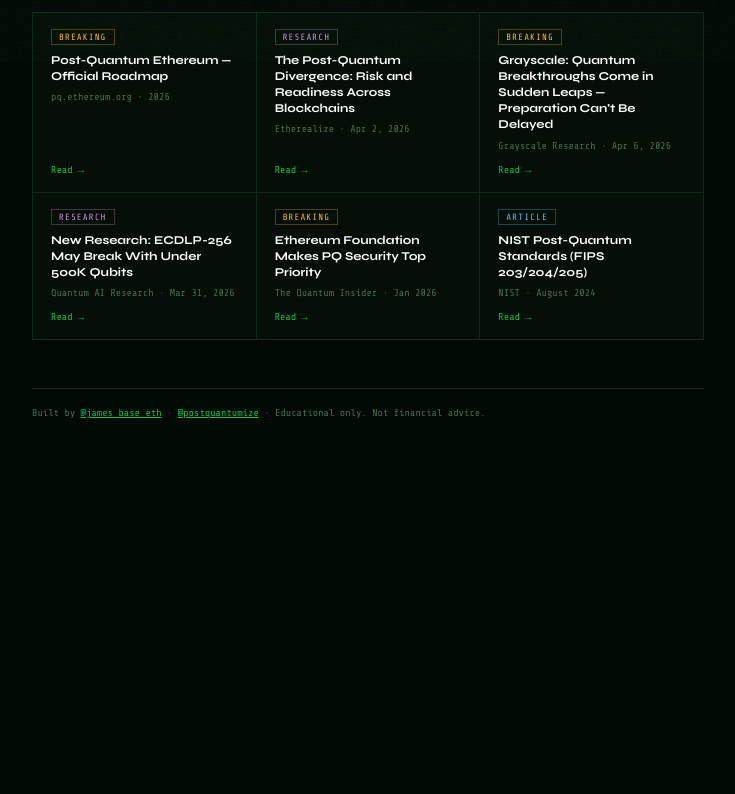
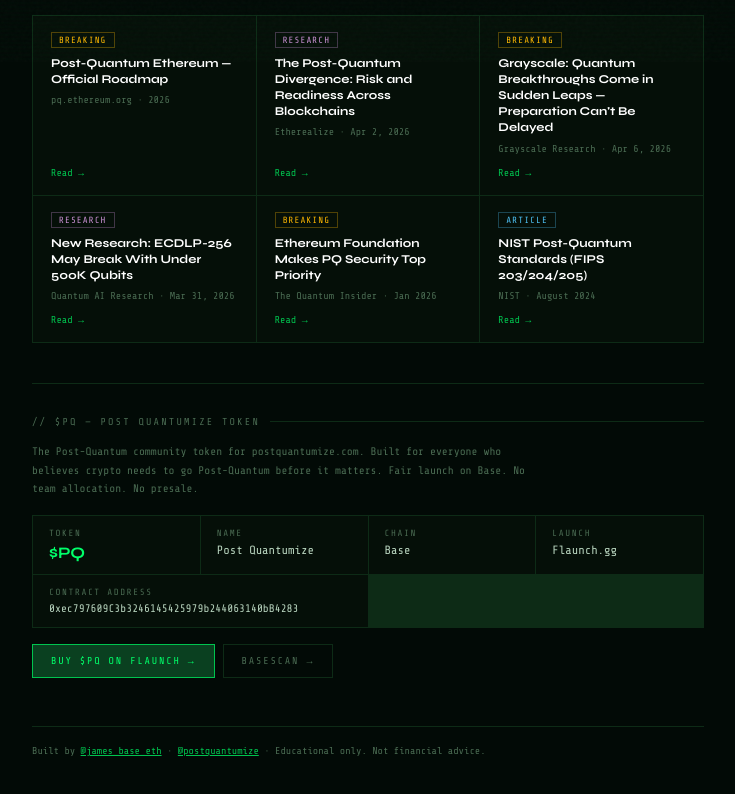
Before and after one commit to githest/postquantumize, a Next.js app: page / in a window 1280 px wide. Shown: the part 738-1532 px from the top of the page, without its empty margins (272-1007 px from the left). Before the commit the page ends 1236 px from the top, so only its background shows below. Built offline with nearby package versions, Linux system fonts and the light colour scheme.

Commit message:
fix: remove 15% vaulted from token description

```diff
--- a/src/app/page.tsx
+++ b/src/app/page.tsx
@@ -170,6 +170,22 @@ const STYLE = `
   .res-arrow { font-size:10px; color:var(--green-dim); margin-top:auto; padding-top:6px; }
   .res-viewall { font-family:var(--font-mono); font-size:10px; letter-spacing:0.15em; text-transform:uppercase; color:var(--text-dim); text-decoration:none; border:1px solid var(--border); padding:8px 14px; display:inline-block; transition:all 0.2s; }
   .res-viewall:hover { border-color:var(--green-dim); color:var(--green); }
+
+  /* ── $PQ TOKEN ── */
+  .pqz-section { border-top:1px solid var(--border); margin-top:40px; padding-top:32px; }
+  .pqz-title { font-size:10px; letter-spacing:0.22em; text-transform:uppercase; color:var(--text-dim); display:flex; align-items:center; gap:10px; margin-bottom:16px; }
+  .pqz-title::after { content:''; flex:1; height:1px; background:var(--border); width:40px; }
+  .pqz-grid { display:grid; grid-template-columns:repeat(auto-fill, minmax(160px,1fr)); gap:1px; background:var(--border); border:1px solid var(--border); margin-bottom:16px; }
+  .pqz-cell { background:var(--surface); padding:12px 16px; }
+  .pqz-label { font-size:9px; color:var(--text-dim); letter-spacing:0.18em; text-transform:uppercase; margin-bottom:5px; }
+  .pqz-value { font-size:12px; color:var(--text); word-break:break-all; }
+  .pqz-value-green { color:var(--green); font-family:var(--font-display); font-weight:700; font-size:16px; }
+  .pqz-actions { display:flex; gap:8px; flex-wrap:wrap; }
+  .pqz-btn-primary { font-family:var(--font-mono); font-size:10px; letter-spacing:0.18em; text-transform:uppercase; padding:10px 18px; background:var(--green-muted); border:1px solid var(--green-dim); color:var(--green); text-decoration:none; display:inline-block; transition:all 0.2s; }
+  .pqz-btn-primary:hover { background:rgba(0,255,106,0.15); }
+  .pqz-btn-secondary { font-family:var(--font-mono); font-size:10px; letter-spacing:0.18em; text-transform:uppercase; padding:10px 18px; background:transparent; border:1px solid var(--border); color:var(--text-dim); text-decoration:none; display:inline-block; transition:all 0.2s; }
+  .pqz-btn-secondary:hover { border-color:var(--text-dim); color:var(--text); }
+  .pqz-desc { font-size:11px; color:var(--text-dim); line-height:1.7; margin-bottom:16px; max-width:520px; }
 
   .footer { margin-top:48px; padding-top:18px; border-top:1px solid var(--border); display:flex; justify-content:space-between; flex-wrap:wrap; gap:10px; }
   .footer-brand { font-family:var(--font-display); font-weight:800; font-size:13px; color:var(--green); }
@@ -452,6 +468,10 @@ export default function App() {
             <span className="wm-ize">ize</span>
           </div>
           <div className="topbar-right">
+            <a href="https://flaunch.gg/base/coins/0xec797609C3b3246145425979b244063140bB4283" target="_blank" rel="noreferrer" style={{fontFamily:"var(--font-mono)",fontSize:"10px",letterSpacing:"0.15em",textTransform:"uppercase",color:"var(--green)",textDecoration:"none",border:"1px solid var(--green-dim)",padding:"4px 10px",display:"inline-flex",alignItems:"center",gap:"6px",transition:"all 0.2s",background:"var(--green-muted)"}}>
+              <span style={{width:"5px",height:"5px",borderRadius:"50%",background:"var(--green)",animation:"pulse 2s ease-in-out infinite",flexShrink:0,display:"inline-block"}}/>
+              Buy $PQ
+            </a>
             <span className="topbar-tag">
               <span className="live-dot"/>live · v1.1
             </span>
@@ -811,6 +831,40 @@ export default function App() {
           </div>
         </div>
 
+        {/* ── $PQ TOKEN ── */}
+        <div className="pqz-section">
+          <div className="pqz-title">// $PQ — Post Quantumize Token</div>
+          <p className="pqz-desc">
+            The Post-Quantum community token for postquantumize.com. Built for everyone who believes crypto needs to go Post-Quantum before it matters. Fair launch on Base. No team allocation. No presale.
+          </p>
+          <div className="pqz-grid">
+            <div className="pqz-cell">
+              <div className="pqz-label">Token</div>
+              <div className="pqz-value pqz-value-green">$PQ</div>
+            </div>
+            <div className="pqz-cell">
+              <div className="pqz-label">Name</div>
+              <div className="pqz-value">Post Quantumize</div>
+            </div>
+            <div className="pqz-cell">
+              <div className="pqz-label">Chain</div>
+              <div className="pqz-value">Base</div>
+            </div>
+            <div className="pqz-cell">
+              <div className="pqz-label">Launch</div>
+              <div className="pqz-value">Flaunch.gg</div>
+            </div>
+            <div className="pqz-cell" style={{gridColumn:"span 2"}}>
+              <div className="pqz-label">Contract Address</div>
+              <div className="pqz-value" style={{fontSize:"11px"}}>0xec797609C3b3246145425979b244063140bB4283</div>
+            </div>
+          </div>
+          <div className="pqz-actions">
+            <a href="https://flaunch.gg/base/coins/0xec797609C3b3246145425979b244063140bB4283" target="_blank" rel="noreferrer" className="pqz-btn-primary">Buy $PQ on Flaunch →</a>
+            <a href="https://basescan.org/token/0xec797609C3b3246145425979b244063140bB4283" target="_blank" rel="noreferrer" className="pqz-btn-secondary">Basescan →</a>
+          </div>
+        </div>
+
         {/* ── FOOTER ── */}
         <footer className="footer">
           <span className="footer-note">
```
